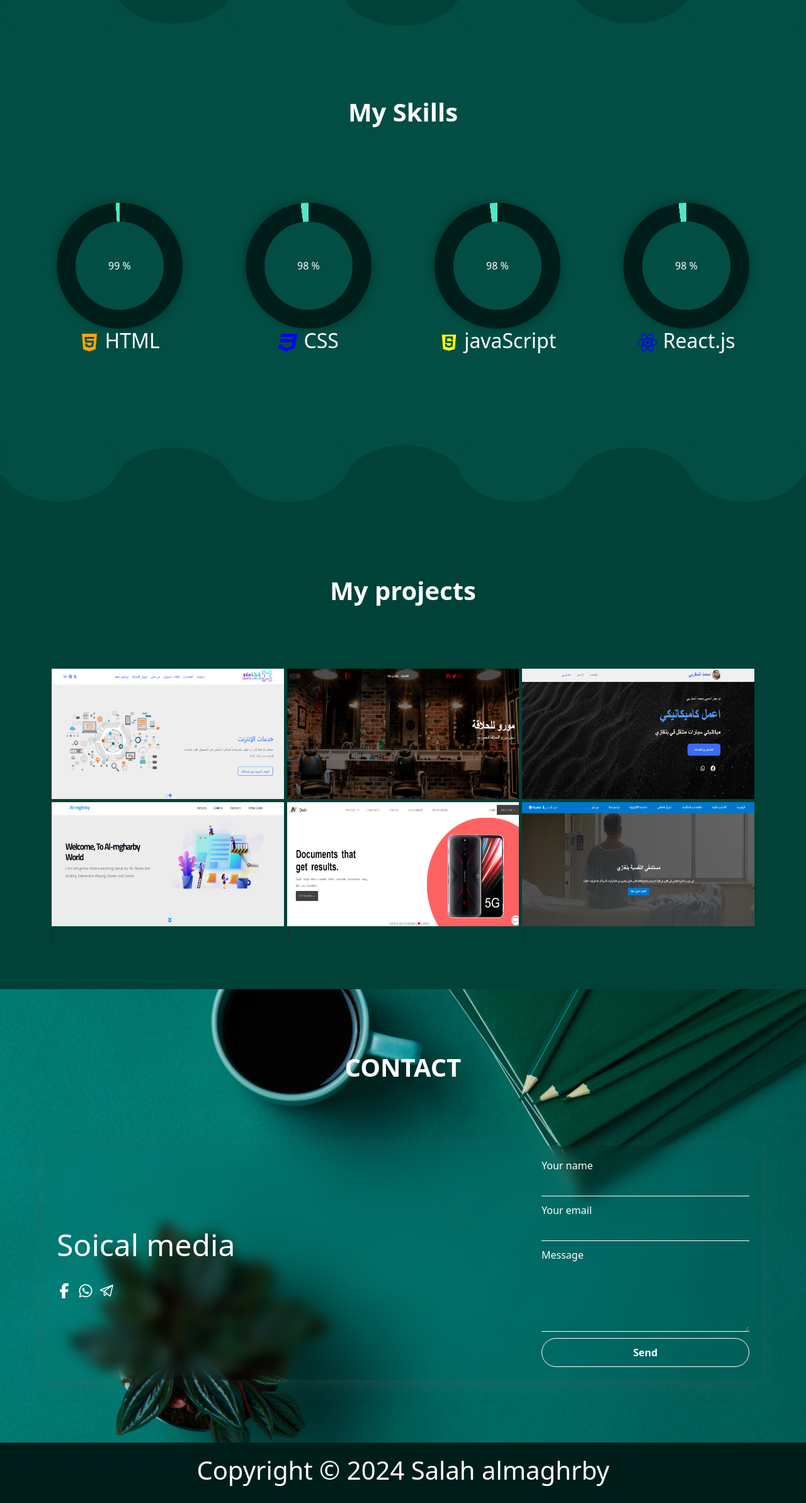
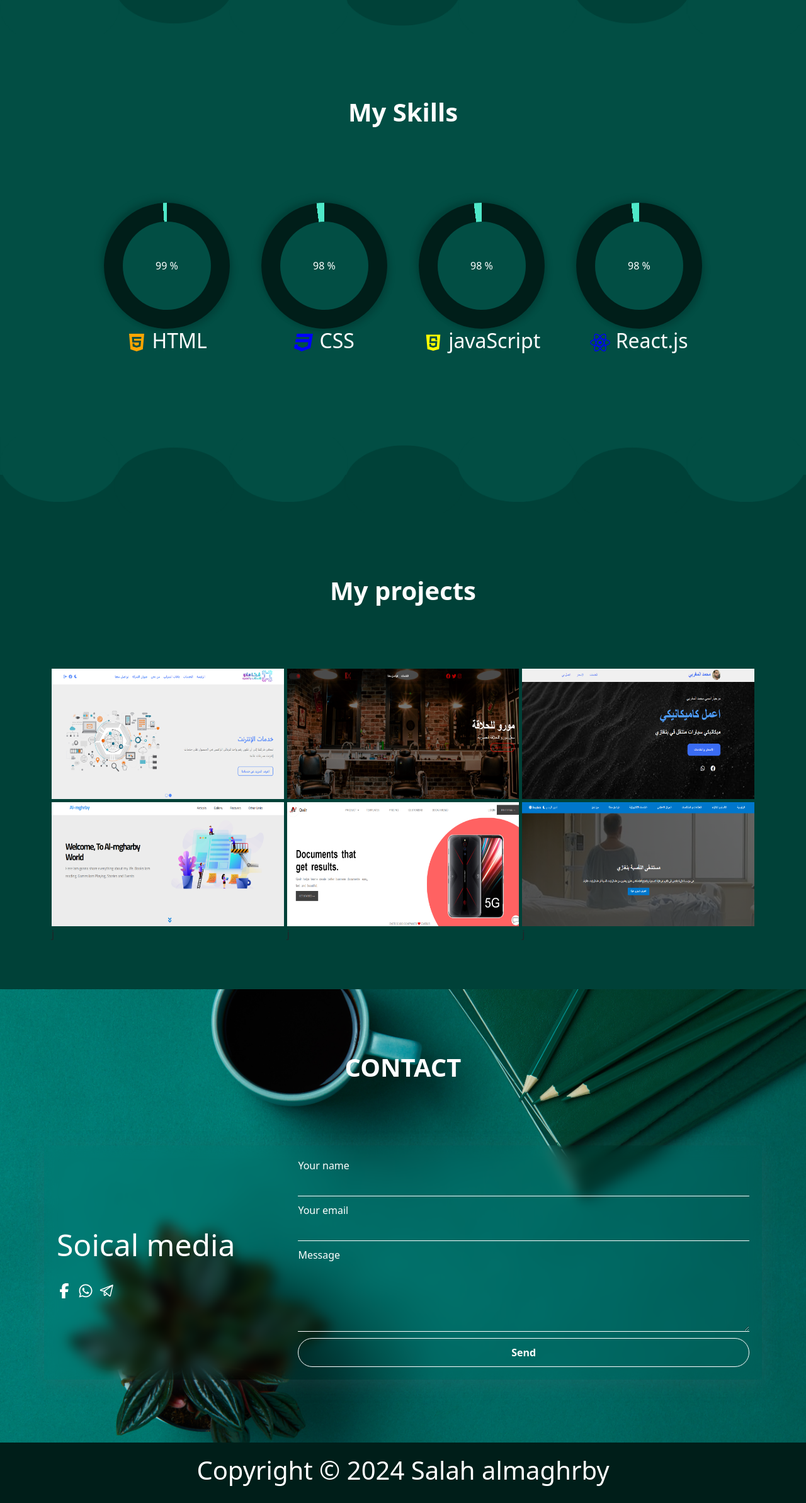
Before and after one commit to slah0982/my-portfolio, a React (Create React App) app: page / in a window 1280 px wide. Shown: the part 866-3253 px from the top of the page at 63% size. Built offline with nearby package versions, Linux system fonts and the light colour scheme.

Commit message:
make the website responsive

```diff
--- a/src/components/contact.css
+++ b/src/components/contact.css
@@ -9,6 +9,8 @@
     display: flex;
     justify-content: space-between;
     padding: 20px;
+    flex-wrap: wrap;
+    gap: 100px;
     align-items: center;
     backdrop-filter: blur(10px);
     box-shadow: rgba(100, 100, 111, 0.2) 0px 7px 29px 0px;
@@ -23,7 +25,10 @@
     display: flex;
     flex-direction: column;
     gap: 10px;
-    min-width: 30%;
+    flex-grow: 1;
+}
+#contact .soical-media{
+    flex-wrap: 1;
 }
 
 #contact form .input{
--- a/src/components/landing.css
+++ b/src/components/landing.css
@@ -1,7 +1,4 @@
 #home{
-    /* background-image: url('../../public/assets/landing\ bg.png');
-    background-repeat: no-repeat;
-    background-size: cover; */
     min-height: 100vh;
     display: flex;
     align-items: center;
@@ -43,3 +40,12 @@
     right: 15%;
     bottom: 0;
 }
+
+@media (max-width: 990px) {
+    .img{
+        display: none;
+    }
+    .text{
+        width: 100%;
+    }
+}
--- a/src/components/projects.css
+++ b/src/components/projects.css
@@ -1,6 +1,6 @@
 #projects .container{
     display: grid;
-    grid-template-columns: repeat(3, 1fr); /* Creates 3 equal columns */
+    grid-template-columns: repeat(auto-fill, minmax(300px,1fr)); /* Creates 3 equal columns */
     gap: 5px; /* Optional: Adds space between the items */
 }
 
--- a/src/components/skills.css
+++ b/src/components/skills.css
@@ -8,9 +8,9 @@
 #skills .container{
     display: flex;
     padding: 20px;
-    justify-content: space-between;
+    justify-content: center;
     flex-wrap: wrap;
-    gap: 10px;
+    gap: 50px;
 }
 
 #skills .doughnut{
```
